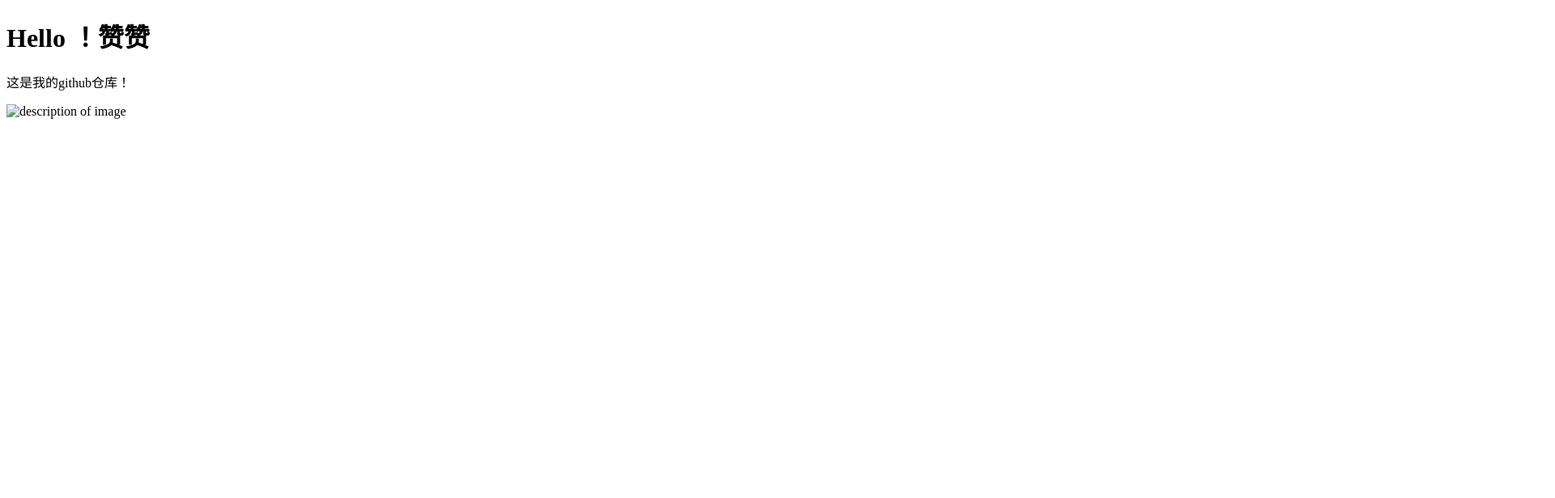
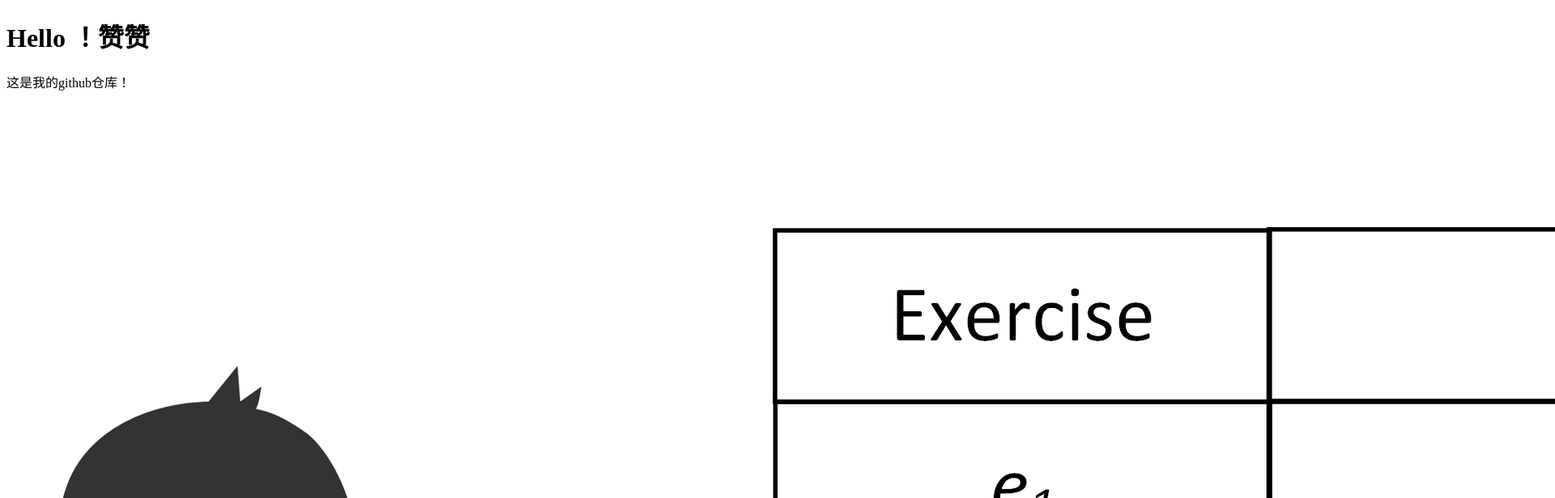
Before and after one commit to wgxwayne/wgxwayne.github.io, a plain HTML site: page index.html in a window 1280 px wide. Shown: the top 616 px of the page at 81% size, 1920 px wide, since content can reach past the window. Drawn offline with Linux system fonts and the light colour scheme.

Commit message:
add image

```diff
--- a/index.html
+++ b/index.html
@@ -3,6 +3,6 @@
 <body>
 <h1>Hello ！赞赞</h1>
 <p>这是我的github仓库！</p>
-<img src="path/to/image.jpg" alt="description of image">
+<img src="Process.png" alt="认知诊断过程">
 </body>
 </html>
```
